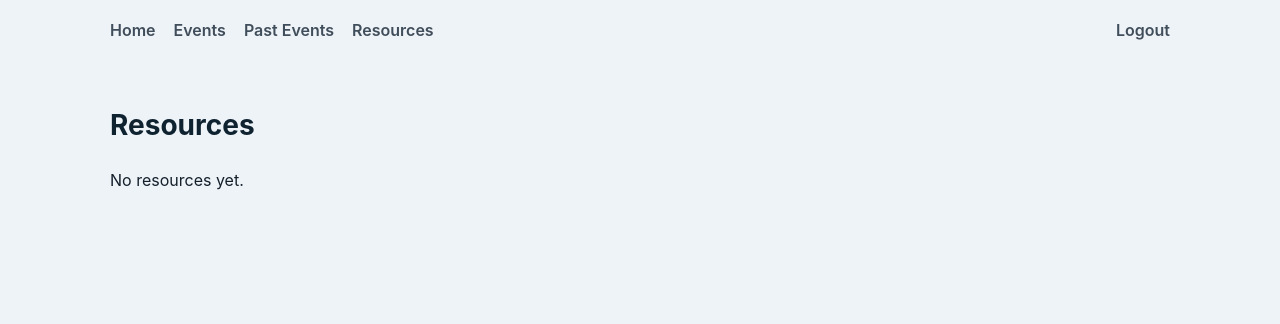
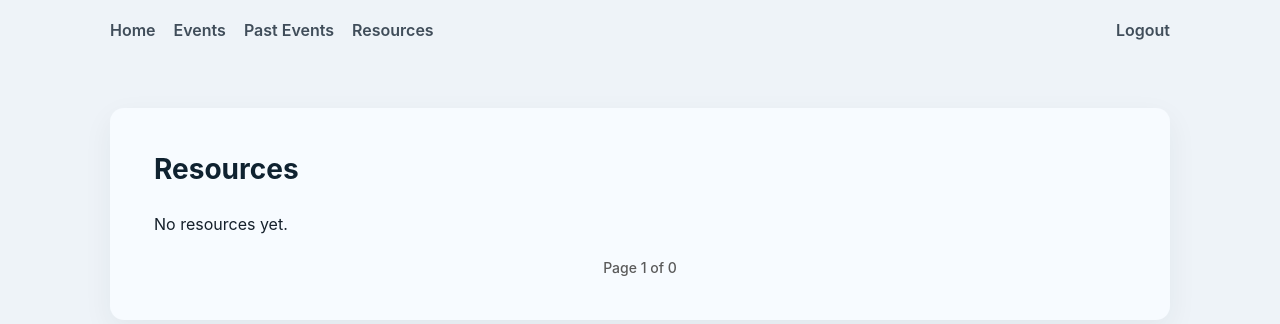
Before and after one commit to NickTimosh/postplaton, a Flask app: page /resources in a window 1280 px wide. Shown: the top 324 px of the page. Run offline with Flask 3, Linux system fonts and the light colour scheme; the visitor is signed in with stand-in values (Sample User, id 1); data that the repository does not hold is empty.

Commit message:
Add paginations to resources

```diff
--- a/app/routes/resources.py
+++ b/app/routes/resources.py
@@ -12,9 +12,16 @@ resources_bp = Blueprint("resources", __name__, template_folder="../templates")
 # ----------------------------
 @resources_bp.route("/resources")
 def resources_list():
-    resources = Resource.query.order_by(Resource.id.desc())
+    page = request.args.get("page", 1, type=int)
+    pagination = Resource.query.order_by(Resource.id.desc()).paginate(
+        page=page,
+        per_page=10,
+        error_out=False
+    )
 
-    return render_template("resources_list.html", resources=resources)
+    return render_template("resources_list.html",
+                           resources=pagination.items,
+                           pagination=pagination)
 
 # ----------------------------
 # Create resource
--- a/app/static/styles.css
+++ b/app/static/styles.css
@@ -647,7 +647,7 @@ body {
 .resource-title {
     font-weight: 600;
     font-size: 1rem;
-    text-decoration: none;
+    text-decoration: underline;
     color: #333;
 }
 
--- a/app/templates/resources_list.html
+++ b/app/templates/resources_list.html
@@ -1,5 +1,7 @@
 {% extends "layout.html" %}
 {% block content %}
+
+<section class="events-page">
 
   <h1 class="page-title">Resources</h1>
 
@@ -35,7 +37,7 @@
               </div>
           </div>
 
-    <!-- RIGHT SIDE: EVENT TAG (topic) ABOVE RESOURCE TAG (category) -->
+          <!-- RIGHT SIDE: EVENT TAG ABOVE RESOURCE TAG -->
           <div class="resource-right">
 
               <div class="resource-tags-column">
@@ -68,5 +70,22 @@
           <p>No resources yet.</p>
       {% endfor %}
 
+      {% if pagination %}
+        <div class="pagination">
+            {% if pagination.has_prev %}
+                <a href="{{ url_for('resources.resources_list', page=pagination.prev_num) }}">Previous</a>
+            {% endif %}
+
+            <span>Page {{ pagination.page }} of {{ pagination.pages }}</span>
+
+            {% if pagination.has_next %}
+                <a href="{{ url_for('resources.resources_list', page=pagination.next_num) }}">Next</a>
+            {% endif %}
+        </div>
+       {% endif %}
+
   </section>
+
+</section>
+
 {% endblock %}
```
Lines whose indentation alone changed are shown as unchanged.
